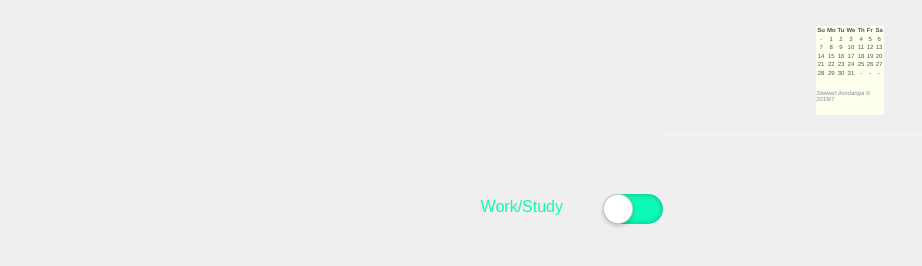
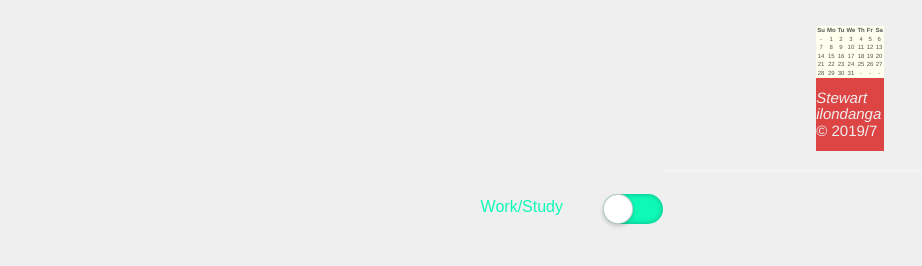
Before and after one commit to stewilondanga/work-procrastinate, a plain HTML site: page index.html in a window 1280 px wide. Shown: the part 68-334 px from the top of the page, without its empty margins (0-922 px from the left). Drawn offline with nearby package versions, Linux system fonts and the light colour scheme.

Commit message:
add css/styles.css

```diff
--- a/css/styles.css
+++ b/css/styles.css
@@ -144,13 +144,13 @@ p {
   transition: all 0.4s linear;
 }
 
-/*.cal caption {
+.cal caption {
   background: #d44;
   color: #eee;
   font-size: 15px;
 }
 
-.cal th {
+/*.cal th {
   color: #aaa;
   line-height: 200%;
 }
```
